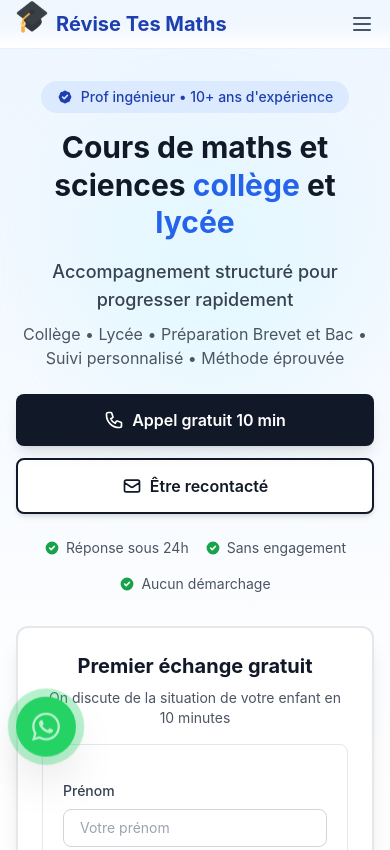
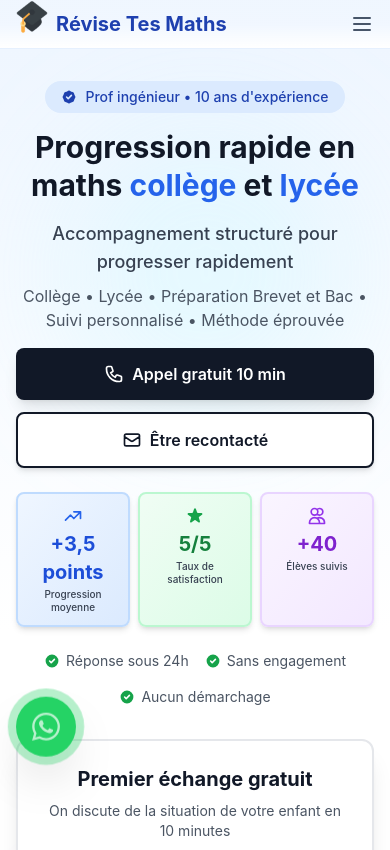
Before and after one commit to masoddr/revise_tes_maths_astro, an Astro site: page /cours-maths-google-ads in a window 390 px wide. Shown: the top 850 px of the page. Built offline with nearby package versions, Linux system fonts and the light colour scheme; Astro itself is replaced by a stand-in of ours; no server answers.

Commit message:
Update maths course page: revise metrics display, enhance testimonials, and improve content clarity for better user engagement.

```diff
--- a/src/pages/cours-maths-google-ads.astro
+++ b/src/pages/cours-maths-google-ads.astro
@@ -28,7 +28,7 @@ const testimonials = [
 const metrics = {
   progressionMoyenne: "+3,5 points", // Progression moyenne observée
   tauxSatisfaction: "5/5", // Note moyenne Google Reviews
-  nbElevesSuivis: "10+ ans" // Expérience plutôt que nombre exact
+  nbElevesSuivis: "+40" // Expérience plutôt que nombre exact
 };
 
 // Numéro WhatsApp formaté
@@ -68,20 +68,22 @@ const averageRating = 5.0;
               <svg class="w-4 h-4" fill="currentColor" viewBox="0 0 20 20">
                 <path fill-rule="evenodd" d="M6.267 3.455a3.066 3.066 0 001.745-.723 3.066 3.066 0 013.976 0 3.066 3.066 0 001.745.723 3.066 3.066 0 012.812 2.812c.051.643.304 1.254.723 1.745a3.066 3.066 0 010 3.976 3.066 3.066 0 00-.723 1.745 3.066 3.066 0 01-2.812 2.812 3.066 3.066 0 00-1.745.723 3.066 3.066 0 01-3.976 0 3.066 3.066 0 00-1.745-.723 3.066 3.066 0 01-2.812-2.812 3.066 3.066 0 00-.723-1.745 3.066 3.066 0 010-3.976 3.066 3.066 0 00.723-1.745 3.066 3.066 0 012.812-2.812zm7.44 5.252a1 1 0 00-1.414-1.414L9 10.586 7.707 9.293a1 1 0 00-1.414 1.414l2 2a1 1 0 001.414 0l4-4z" clip-rule="evenodd" />
               </svg>
-              Prof ingénieur • 10+ ans d'expérience
+              Prof ingénieur • 10 ans d'expérience
             </div>
 
             <h1 class="text-3xl md:text-4xl lg:text-5xl font-bold text-gray-900 mb-4 lg:mb-6 leading-tight">
-              Cours de maths et sciences <span class="text-blue-600">collège</span> et <span class="text-blue-600">lycée</span>
+              Progression rapide en maths <span class="text-blue-600">collège</span> et <span class="text-blue-600">lycée</span></span>
             </h1>
 
             <p class="text-lg md:text-xl text-gray-700 mb-2 font-medium">
               Accompagnement structuré pour progresser rapidement
             </p>
 
-            <p class="text-base md:text-lg text-gray-600 mb-6 lg:mb-8">
+            <p class="text-base md:text-lg text-gray-600 mb-4 md:mb-6 lg:mb-8">
               Collège • Lycée • Préparation Brevet et Bac • Suivi personnalisé • Méthode éprouvée
             </p>
+
+
 
             <!-- CTA Principal - Appel seul sur desktop, Appel + Formulaire sur mobile -->
             <div class="flex flex-col sm:flex-row gap-3 mb-6 justify-center lg:justify-start">
@@ -110,7 +112,36 @@ const averageRating = 5.0;
               </a>
             </div>
 
-
+             <!-- Métriques sociales - Visibles dès le début sur mobile -->
+             <div class="md:hidden grid grid-cols-3 gap-2 mb-6">
+              <div class="bg-gradient-to-br from-blue-50 to-blue-100 rounded-lg p-3 shadow-md border-2 border-blue-200 text-center transform hover:scale-105 transition-transform">
+                <div class="flex justify-center mb-1">
+                  <svg class="w-5 h-5 text-blue-600" fill="none" stroke="currentColor" viewBox="0 0 24 24">
+                    <path stroke-linecap="round" stroke-linejoin="round" stroke-width="2" d="M13 7h8m0 0v8m0-8l-8 8-4-4-6 6" />
+                  </svg>
+                </div>
+                <div class="text-xl font-bold text-blue-700 mb-0.5">{metrics.progressionMoyenne}</div>
+                <div class="text-[10px] text-gray-700 leading-tight font-medium">Progression moyenne</div>
+              </div>
+              <div class="bg-gradient-to-br from-green-50 to-green-100 rounded-lg p-3 shadow-md border-2 border-green-200 text-center transform hover:scale-105 transition-transform">
+                <div class="flex justify-center mb-1">
+                  <svg class="w-5 h-5 text-green-600" fill="currentColor" viewBox="0 0 20 20">
+                    <path d="M9.049 2.927c.3-.921 1.603-.921 1.902 0l1.07 3.292a1 1 0 00.95.69h3.462c.969 0 1.371 1.24.588 1.81l-2.8 2.034a1 1 0 00-.364 1.118l1.07 3.292c.3.921-.755 1.688-1.54 1.118l-2.8-2.034a1 1 0 00-1.175 0l-2.8 2.034c-.784.57-1.838-.197-1.539-1.118l1.07-3.292a1 1 0 00-.364-1.118L2.98 8.72c-.783-.57-.38-1.81.588-1.81h3.461a1 1 0 00.951-.69l1.07-3.292z" />
+                  </svg>
+                </div>
+                <div class="text-xl font-bold text-green-700 mb-0.5">{metrics.tauxSatisfaction}</div>
+                <div class="text-[10px] text-gray-700 leading-tight font-medium">Taux de satisfaction</div>
+              </div>
+              <div class="bg-gradient-to-br from-purple-50 to-purple-100 rounded-lg p-3 shadow-md border-2 border-purple-200 text-center transform hover:scale-105 transition-transform">
+                <div class="flex justify-center mb-1">
+                  <svg class="w-5 h-5 text-purple-600" fill="none" stroke="currentColor" viewBox="0 0 24 24">
+                    <path stroke-linecap="round" stroke-linejoin="round" stroke-width="2" d="M12 4.354a4 4 0 110 5.292M15 21H3v-1a6 6 0 0112 0v1zm0 0h6v-1a6 6 0 00-9-5.197M13 7a4 4 0 11-8 0 4 4 0 018 0z" />
+                  </svg>
+                </div>
+                <div class="text-xl font-bold text-purple-700 mb-0.5">{metrics.nbElevesSuivis}</div>
+                <div class="text-[10px] text-gray-700 leading-tight font-medium">Élèves suivis</div>
+              </div>
+            </div>
             <!-- Trust signals -->
             <div class="flex flex-wrap items-center gap-4 text-sm text-gray-600 justify-center lg:justify-start">
               <div class="flex items-center gap-1.5">
@@ -148,8 +179,8 @@ const averageRating = 5.0;
           </div>
         </div>
 
-        <!-- Métriques sociales (3 chiffres) -->
-        <div class="grid grid-cols-1 md:grid-cols-3 gap-6 mt-12 lg:mt-16">
+        <!-- Métriques sociales (3 chiffres) - Desktop uniquement -->
+        <div class="hidden md:grid grid-cols-3 gap-6 mt-12 lg:mt-16">
           <div class="bg-white rounded-lg p-6 shadow-sm border border-gray-100 text-center">
             <div class="text-3xl md:text-4xl font-bold text-blue-600 mb-2">{metrics.progressionMoyenne}</div>
             <div class="text-sm md:text-base text-gray-600">Progression moyenne</div>
```
